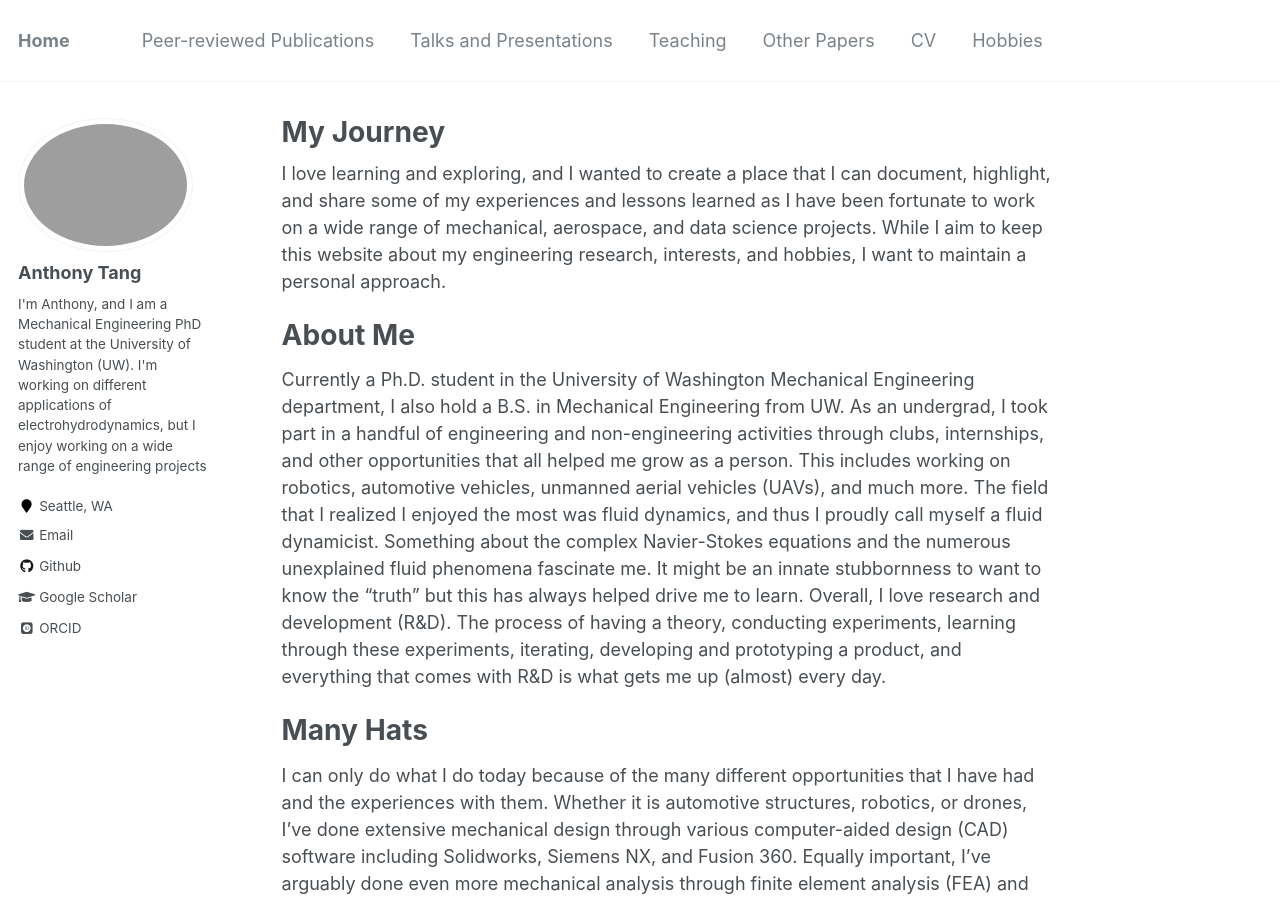
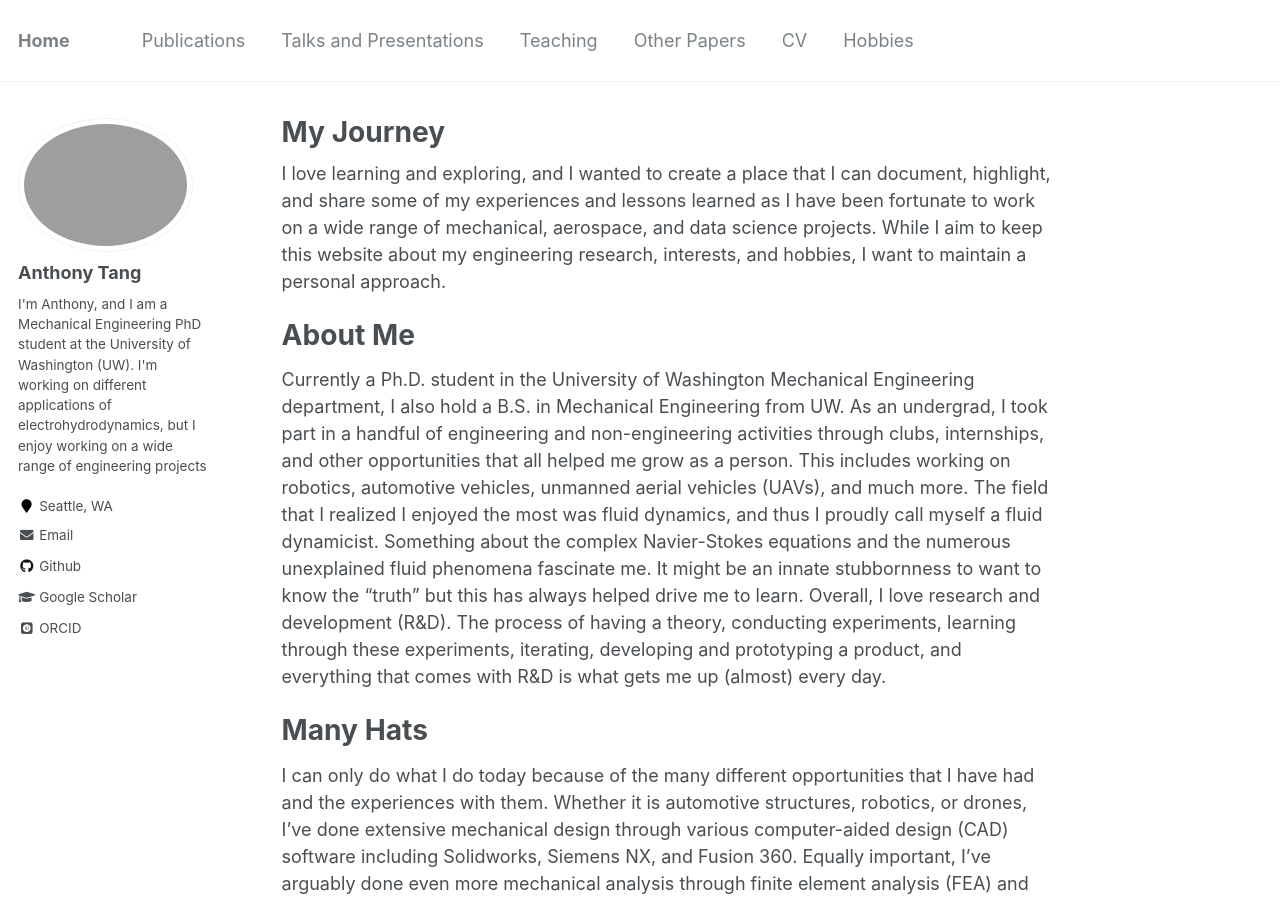
Before and after one commit to antang808/academic, a Jekyll site: the page built from _pages/about.md, in a window 1280 px wide and 900 px high. Built offline with Jekyll 4.4.1, drawn with Linux system fonts in a browser that asks for light colours; some web fonts are replaced.

Commit message:
Update navigation.yml

```diff
--- a/_data/navigation.yml
+++ b/_data/navigation.yml
@@ -1,6 +1,6 @@
 # main links links
 main:
-  - title: "Peer-reviewed Publications"
+  - title: "Publications"
     url: /publications/
 
   - title: "Talks and Presentations"
```
